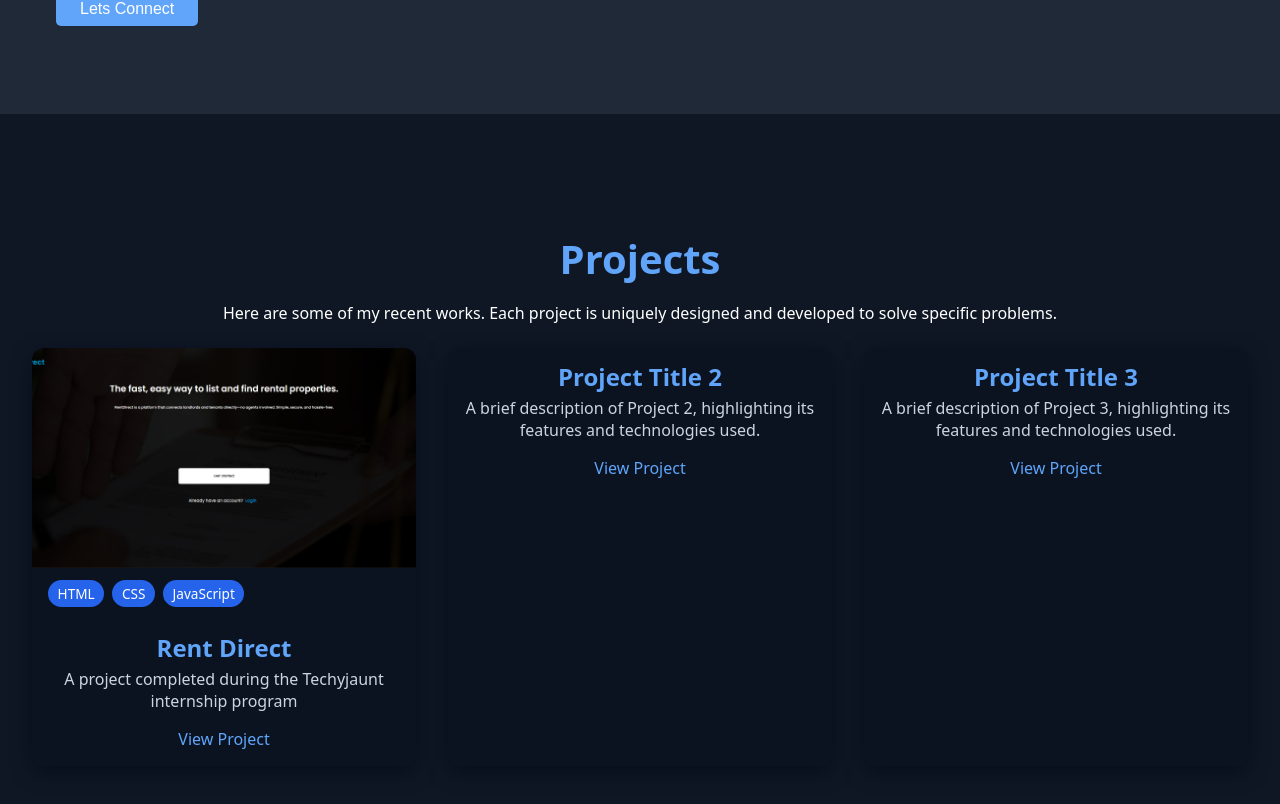
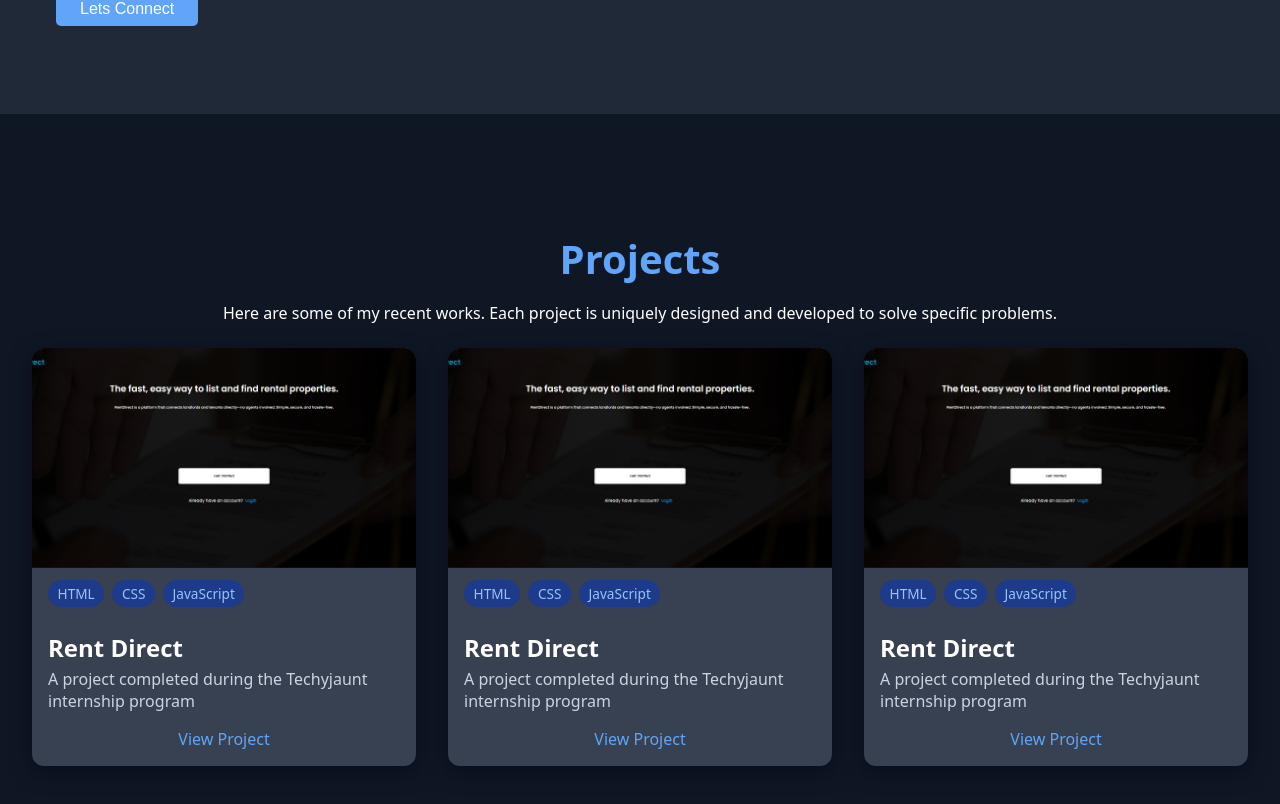
Before and after one commit to AnaghaInowei/Personal-Portfolio, a React (Vite) app: page / in a window 1280 px wide. Shown: the part 1431-2235 px from the top of the page. Built offline with nearby package versions, Linux system fonts and the light colour scheme.

Commit message:
style: update card backgrounds and text alignment for improved aesthetics; add project images and technology tags

```diff
--- a/src/App.css
+++ b/src/App.css
@@ -277,7 +277,7 @@ h3, h4 {
 }
 
 .card {
-  background: #0b1320;
+  background: #374151;
   border-radius: 0.75rem;
   overflow: hidden;
   flex: 1 1 360px; /* grow, shrink, base */
@@ -313,8 +313,8 @@ h3, h4 {
 }
 
 .card .tech span {
-  background: #2563EB;
-  color: #fff;
+  background: #1E3A8A;
+  color: #93C5FD;
   padding: 0.25rem 0.6rem;
   border-radius: 999px;
   font-size: 0.85rem;
@@ -322,11 +322,14 @@ h3, h4 {
 
 .card h3 {
   margin: 0.75rem 1rem 0.25rem 1rem;
+  color: #ffffff;
+  text-align: left;
 }
 
 .card p {
   margin: 0 1rem 1rem 1rem;
   color: #cbd5e1;
+  text-align: left;
 }
 
 .card a {
@@ -334,6 +337,8 @@ h3, h4 {
   color: #60A5FA;
   text-decoration: none;
 }
+
+
 
 @media (max-width: 840px) {
   .cards {
@@ -344,3 +349,37 @@ h3, h4 {
     max-width: 720px;
   }
 }
+
+/* Responsive tweaks */
+@media (max-width: 1200px) {
+  h1 { font-size: 4.25rem; }
+  .me { font-size: 2.25rem; }
+  .txt { font-size: 1.1rem; }
+  .cards { gap: 1.5rem; }
+}
+
+@media (max-width: 1024px) {
+  header { height: 72vh; padding: 3rem 1.5rem; }
+  .navbar { padding: 0 1.25rem; font-size: 0.95rem; }
+  .card { max-width: 360px; }
+}
+
+@media (max-width: 768px) {
+  header { padding: 2.5rem 1rem; height: auto; }
+  h1 { font-size: 2.75rem; }
+  .work { font-size: 1.5rem; }
+  .nav-links { display: none; } /* hide full menu on small screens */
+  .logo { font-size: 1.1rem; }
+  .cards { padding: 0 1rem; gap: 1rem; }
+  .card img { height: 180px; }
+}
+
+@media (max-width: 480px) {
+  .btn { flex-direction: column; gap: 0.75rem; }
+  .btn-view, .btn-contact { width: 100%; }
+  .card { padding-bottom: 0.75rem; }
+  .card h3 { font-size: 1.05rem; }
+  .card p { font-size: 0.95rem; }
+  .card img { height: 140px; }
+  .me { font-size: 1.6rem; }
+}
--- a/src/Components/Projects.jsx
+++ b/src/Components/Projects.jsx
@@ -20,13 +20,25 @@ export default function Projects() {
             <a href="#">View Project</a>
           </div>
           <div className="card">
-            <h3>Project Title 2</h3>
-            <p>A brief description of Project 2, highlighting its features and technologies used.</p>
+            <img src="./src/assets/RentDirect.png" alt="Rent Direct Landing Page" width={100} />
+            <div className="tech">
+              <span>HTML</span>
+              <span>CSS</span>
+              <span>JavaScript</span>
+            </div>
+            <h3>Rent Direct</h3>
+            <p>A project completed during the Techyjaunt internship program</p>
             <a href="#">View Project</a>
           </div>
           <div className="card">
-            <h3>Project Title 3</h3>
-            <p>A brief description of Project 3, highlighting its features and technologies used.</p>
+            <img src="./src/assets/RentDirect.png" alt="Rent Direct Landing Page" width={100} />
+            <div className="tech">
+              <span>HTML</span>
+              <span>CSS</span>
+              <span>JavaScript</span>
+            </div>
+            <h3>Rent Direct</h3>
+            <p>A project completed during the Techyjaunt internship program</p>
             <a href="#">View Project</a>
           </div>
         </div>
```
